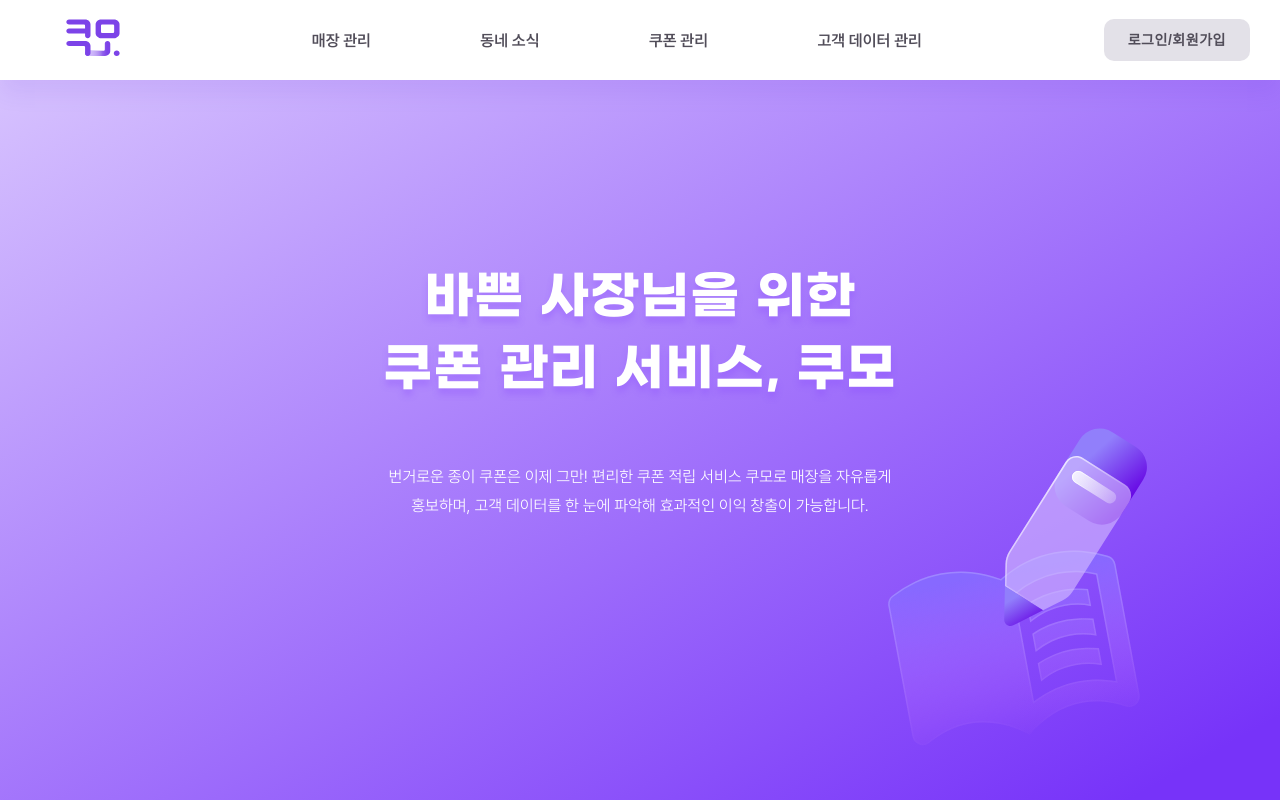
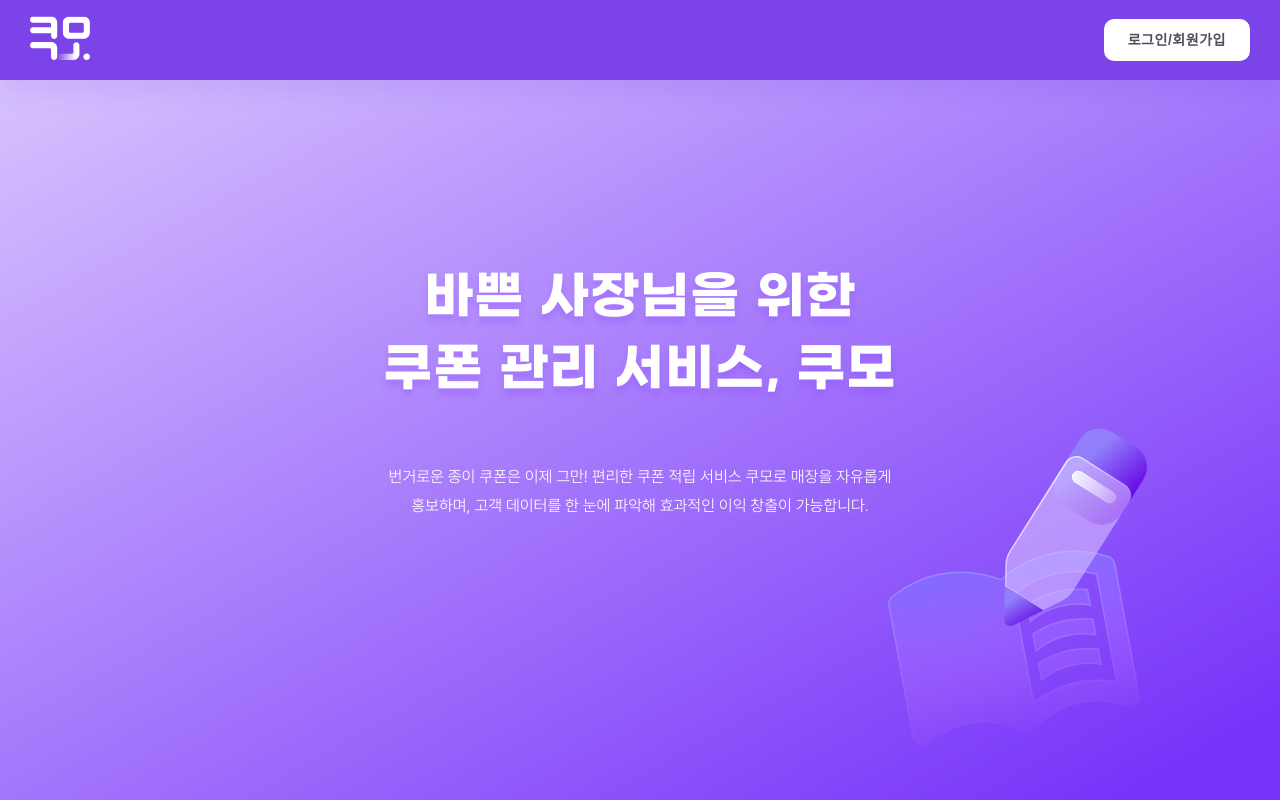
Before and after one commit to UMC-5th-Coumo/Coumo_Web, a React (Create React App) app: page / in a window 1280 px wide. Shown: the top 800 px of the page. Built offline with nearby package versions, Linux system fonts and the light colour scheme.

Commit message:
[Style/#260]: 헤더 스타일 변경

```diff
--- a/src/components/common/Header.jsx
+++ b/src/components/common/Header.jsx
@@ -2,7 +2,6 @@
 import { Link, useNavigate } from 'react-router-dom';
 import styled from 'styled-components';
 import { Logo } from '../../assets';
-import Button from './Button';
 
 const Header = () => {
   const navigate = useNavigate();
@@ -13,20 +12,13 @@
         <LogoIcon to='/'>
           <Logo to='/' />
         </LogoIcon>
-
-        <Nav>
-          <StyledLink to='/shop/basicInfo'>매장 관리</StyledLink>
-          <StyledLink to='/neighborhood/writePost'>동네 소식</StyledLink>
-          <StyledLink to='/coupon/addCoupon'>쿠폰 관리</StyledLink>
-          <StyledLink to='/customer/manage'>고객 데이터 관리</StyledLink>
-        </Nav>
-
         <Button
-          text='로그인/회원가입'
-          onClickBtn={() => {
+          onClick={() => {
             navigate('/login');
           }}
-        ></Button>
+        >
+          로그인/회원가입
+        </Button>
       </HeaderBar>
     </Head>
   );
@@ -41,7 +33,7 @@
   align-items: center;
   justify-content: center;
   box-sizing: border-box;
-  background-color: ${({ theme }) => theme.colors.white};
+  background-color: ${({ theme }) => theme.colors.coumo_purple};
   font-family: 'Pretendard';
   font-size: ${({ theme }) => theme.fontSize.md};
   position: absolute;
@@ -61,18 +53,41 @@
 `;
 
 const LogoIcon = styled(Link)`
-  width: 100px;
+  width: 80px;
+
+  & svg {
+    width: 60px;
+  }
 `;
 
-const Nav = styled.div`
+const Button = styled.button`
   display: flex;
-  width: 50%;
-  justify-content: space-between;
-  align-items: flex-start;
+  height: 42px;
+  padding: 8px 24px;
+  justify-content: center;
+  align-items: center;
+  cursor: pointer;
+  flex-shrink: 0;
+  border: none;
+  border-radius: 10px;
+  background: ${({ theme, $type }) =>
+    $type ? theme.colors.coumo_purple : theme.colors.white};
+  color: ${({ theme, $type }) =>
+    $type ? theme.colors.white : theme.colors.text_darkgray};
+  text-align: center;
+  font-size: ${({ theme }) => theme.fontSize.base};
+  font-style: normal;
+  font-weight: 700;
+  line-height: 132%; /* 23.76px */
+  letter-spacing: 0.54px;
+
+  &::before {
+    content: '${(props) => (props.text ? props.text : '')}';
+  }
+
+  @media screen and (max-width: 1024px) {
+    font-size: ${({ theme }) => theme.fontSize.sm};
+    padding: 8px 12px;
+    height: 38px;
+  }
 `;
-
-const StyledLink = styled(Link)`
-  color: ${({ theme }) => theme.colors.text_darkgray};
-  font-weight: 600;
-  text-decoration-line: none;
-`;
```
Also changed, not shown: src/assets/icon/Logo.svg.
